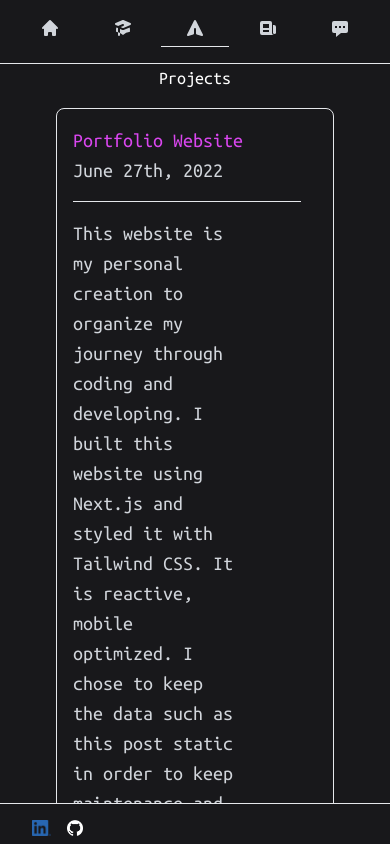
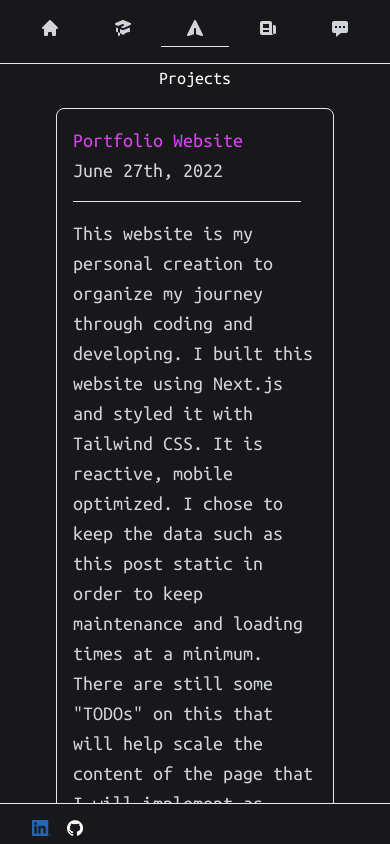
Before and after one commit to kalenwillits/portfolio, a Next.js app: page /projects in a window 390 px wide. Built offline with nearby package versions, Linux system fonts and the light colour scheme.

Commit message:
Fixing grid formatting

```diff
--- a/components/ExperienceCard.js
+++ b/components/ExperienceCard.js
@@ -16,7 +16,7 @@
         {data.location}
       </div>
     </div>
-    <div className="col-span-4 px-4 mt-4 md:mt-0">
+    <div className="col-span-6 md:col-span-4 px-4 mt-4 md:mt-0">
       {data.bullets && data.bullets.map((bullet, index) => (
         <li key={index}>
           {bullet}
--- a/components/ProjectCard.js
+++ b/components/ProjectCard.js
@@ -13,7 +13,7 @@
         {data.timestamp}
       </div>
     </div>
-    <div className="col-span-4 mt-4 md:mt-0" dangerouslySetInnerHTML={{__html: data.description}} />
+    <div className="col-span-6 md:col-span-4 mt-4 md:mt-0" dangerouslySetInnerHTML={{__html: data.description}} />
     <div className="col-span-6 px-4 pt-4 mt-4 border-t">
       {data?.links && data.links.map((link, index) => (
         <div className="col-span-6">
```
